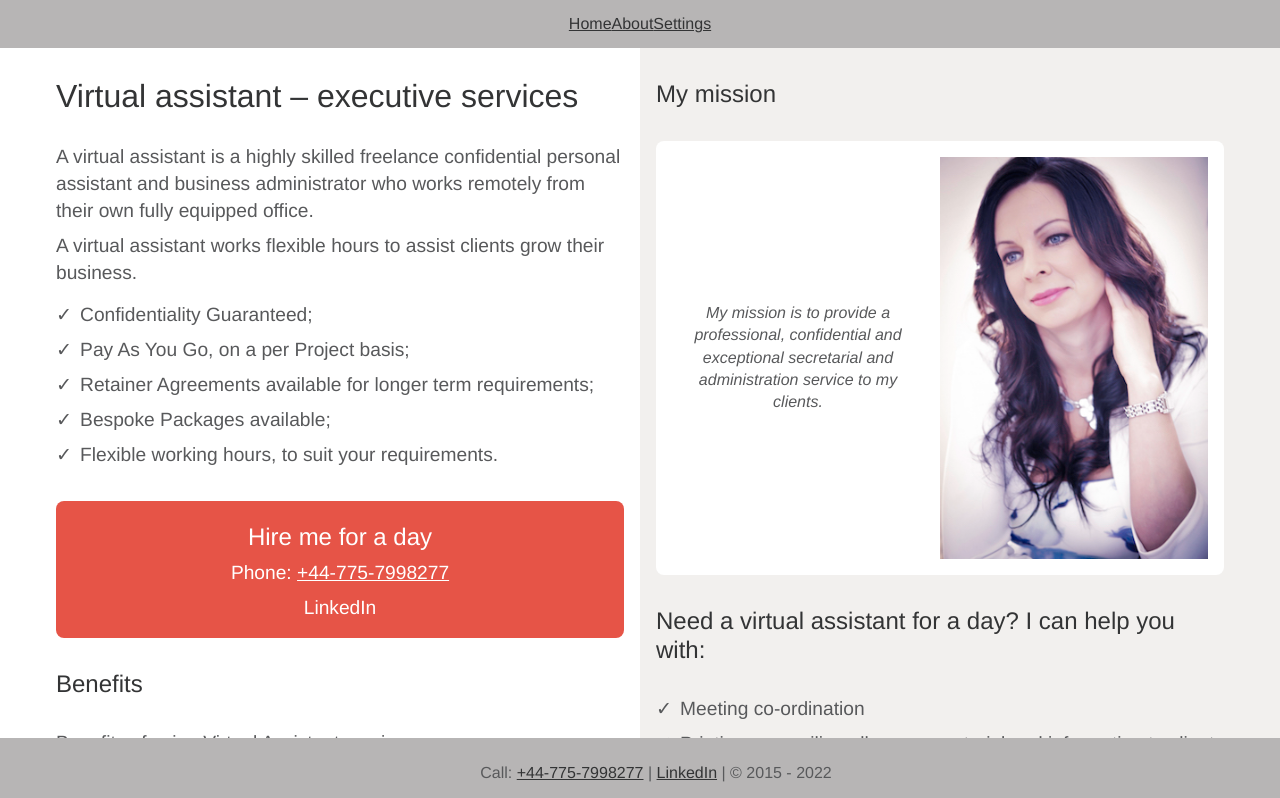
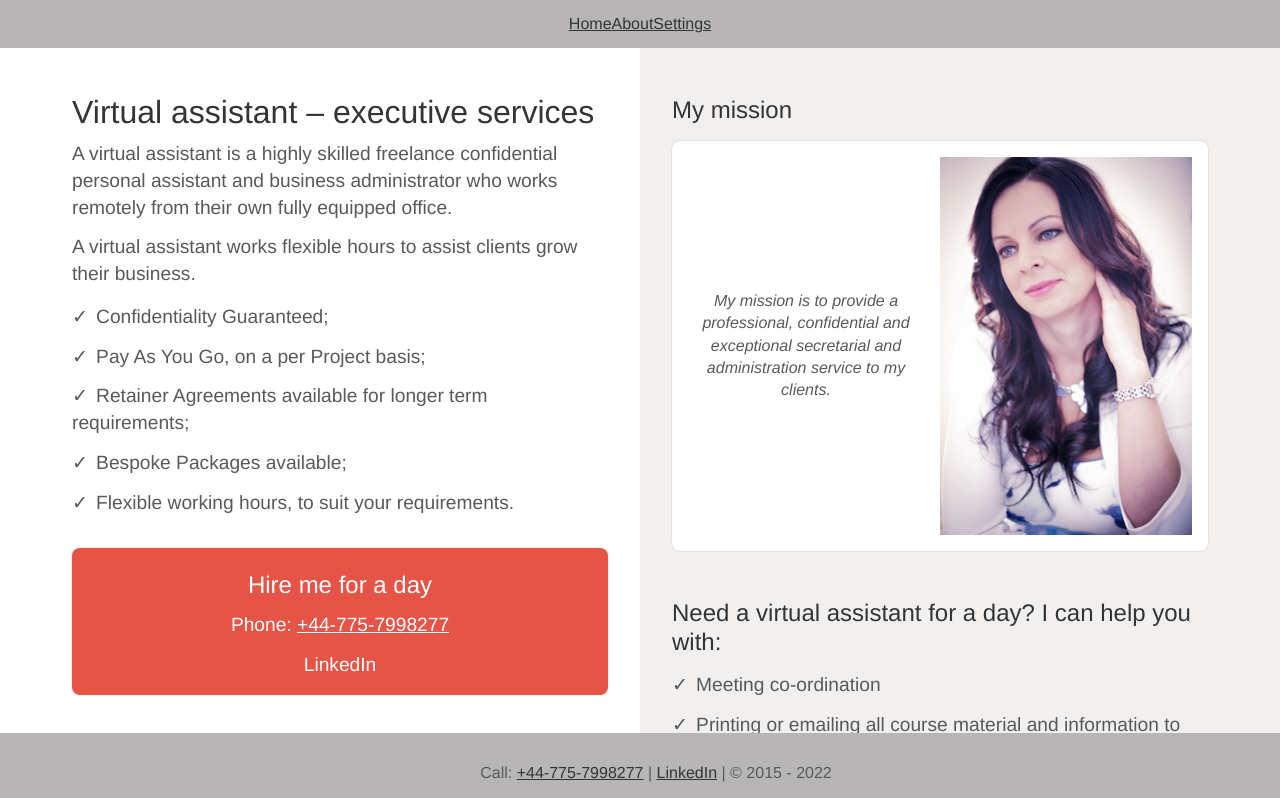
Before and after one commit to Shwartz/virtualkristine, a SvelteKit app: page / in a window 1280 px wide. Shown: the top 798 px of the page. Built offline with nearby package versions, Linux system fonts and the light colour scheme.

Commit message:
Font size and paddings for containers

```diff
--- a/src/app.html
+++ b/src/app.html
@@ -46,6 +46,10 @@
         display: block;
     }
 
+    html {
+        font-size: 14px;
+    }
+
     body {
         line-height: 1;
         font-family: 'Helvetica', 'Arial', sans-serif;
@@ -87,7 +91,7 @@
         font-size: 2rem;
         line-height: 2rem;
         font-weight: 400;
-        margin: 2rem 0;
+        margin: 3rem 0 0;
         color: #333435;
     }
 
@@ -95,7 +99,7 @@
         font-size: 1.5rem;
         line-height: 1.8rem;
         font-weight: 400;
-        margin: 2rem 0;
+        margin: 3rem 0 0;
         color: #333435;
     }
 
@@ -104,7 +108,7 @@
     }
 
     p, li {
-        margin-top: 0.5rem;
+        margin-top: 0.8rem;
         color: #58595b;
         font-size: 1.2rem;
         line-height: 1.4;
@@ -117,6 +121,11 @@
 
     a {
         color: #333435;
+        transition: text-shadow 0.2s ease-in-out;
+    }
+
+    a:hover {
+        text-shadow: 0 0 1px;
     }
 
     .font-small {
@@ -126,4 +135,10 @@
     .center {
         text-align: center;
     }
+
+    @media (min-width: 500px) {
+        html {
+            font-size: 16px;
+        }
+    }
 </style>
--- a/src/components/Card.svelte
+++ b/src/components/Card.svelte
@@ -8,7 +8,8 @@
         padding: 1.4rem 1rem 1rem;
         border-radius: 8px;
         text-align: center;
-        background: wheat;
+        background: white;
+        box-shadow: 0 0 2px rgba(0, 0, 0, 0.2);
     }
     .card:global(.card h3) {
         font-size: 1.5rem;
--- a/src/routes/+page.svelte
+++ b/src/routes/+page.svelte
@@ -115,8 +115,10 @@
         align-items: center;
         background: white;
         border-radius: 8px;
+        margin-top: 1rem;
         padding: 1rem;
         text-align: center;
+        box-shadow: 0 0 2px rgba(0, 0, 0, 0.2);
     }
 
     .introImage p {
@@ -152,4 +154,10 @@
             margin: 0;
         }
     }
+
+    @media (min-width: 900px) {
+        section {
+            padding: 0 2rem;
+        }
+    }
 </style>
```
